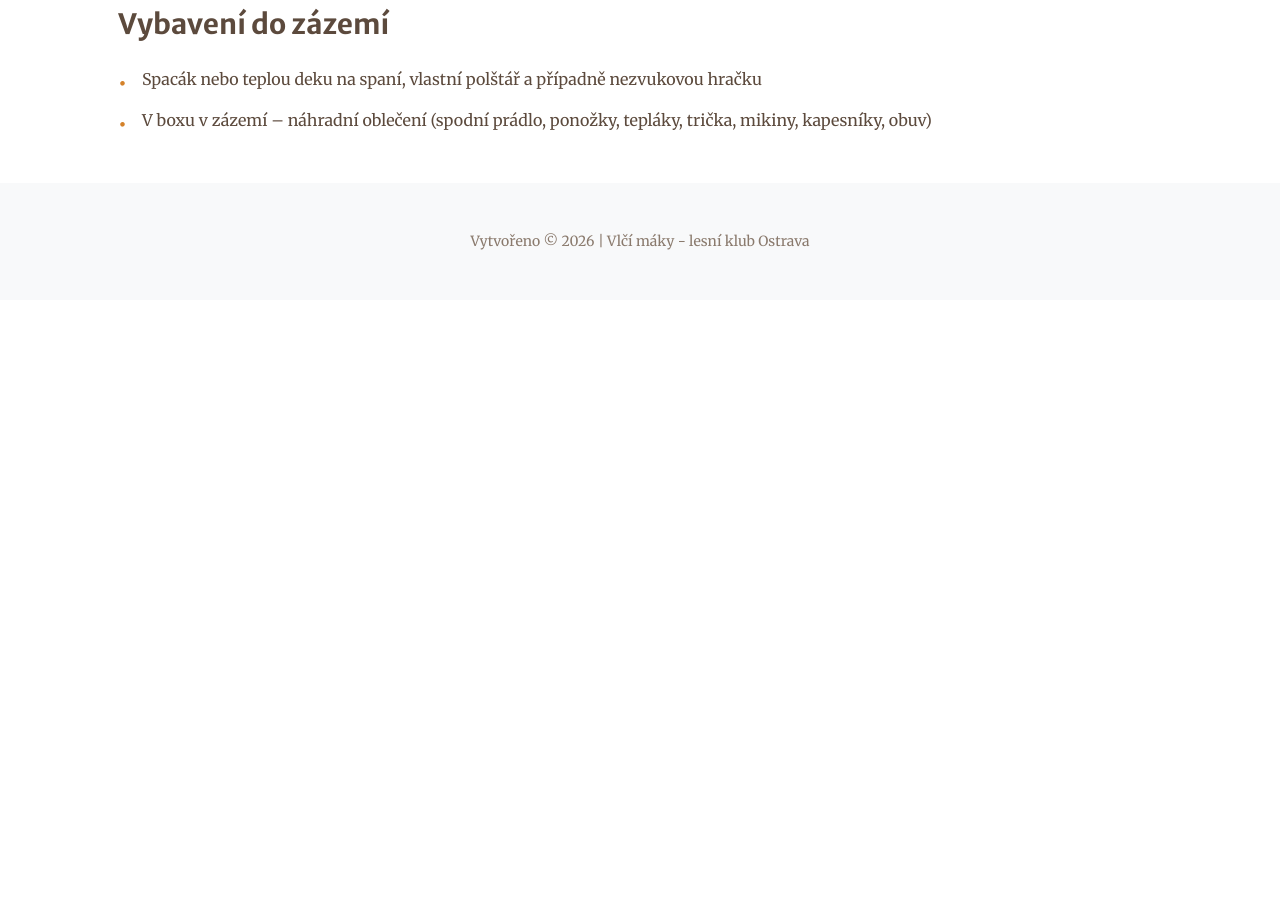
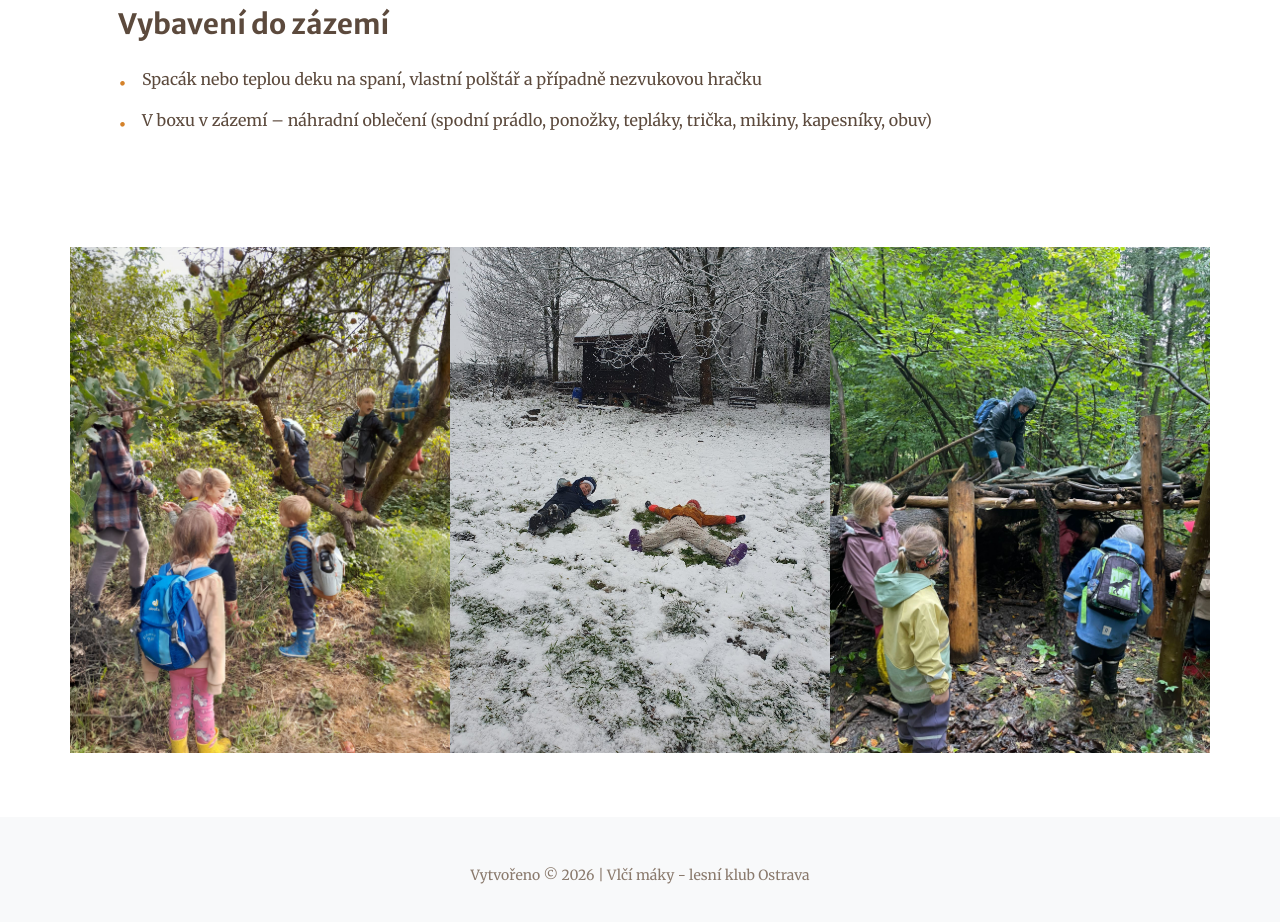
Before and after one commit to vlcimaky/website, a plain HTML site: page prakticke.html in a window 1280 px wide. Shown: the part 2321-3243 px from the top of the page. Before the commit the page ends 2621 px from the top, so only its background shows below. Drawn offline with nearby package versions, Linux system fonts and the light colour scheme; some packages are replaced by stand-ins of ours; a script that the page names is missing.

Commit message:
+ vybaveni

```diff
--- a/prakticke.html
+++ b/prakticke.html
@@ -37,7 +37,8 @@
     <!-- Favicon-->
     <link rel="icon" type="image/x-icon" href="assets/favicon.svg" />
     <!-- Bootstrap Icons-->
-    <link href="https://cdnjs.cloudflare.com/ajax/libs/bootstrap-icons/1.13.1/font/bootstrap-icons.min.css" rel="stylesheet" />
+    <link href="https://cdnjs.cloudflare.com/ajax/libs/bootstrap-icons/1.13.1/font/bootstrap-icons.min.css"
+        rel="stylesheet" />
     <!-- Google fonts-->
     <link href="https://fonts.googleapis.com/css?family=Merriweather+Sans:400,700" rel="stylesheet" />
     <link href="https://fonts.googleapis.com/css?family=Merriweather:400,300,300italic,400italic,700,700italic"
@@ -97,22 +98,28 @@
                 <p class="text-center mb-5 lead">"Neexistuje špatné počasí, jen špatné oblečení!"</p>
                 <div class="row gx-5 mb-5 align-items-center">
                     <div class="col-md-6 mb-4 mb-md-0 d-flex justify-content-center align-items-center">
-                    <a href="assets/img/12.jpg" class="equipment-image-link" data-lightbox="equipment" data-title="Vybavení dítěte do lesního klubu">
-                        <img class="img-fluid equipment-image" src="assets/img/12.jpg" alt="Děti v lesním klubu s vhodným vybavením"
-                            loading="lazy" />
+                        <a href="assets/img/12.jpg" class="equipment-image-link" data-lightbox="equipment"
+                            data-title="Vybavení dítěte do lesního klubu">
+                            <img class="img-fluid equipment-image" src="assets/img/12.jpg"
+                                alt="Děti v lesním klubu s vhodným vybavením" loading="lazy" />
                         </a>
                     </div>
                     <div class="col-md-6 equipment-text">
-                    <p class="text-muted mb-3">Většinu společných dní trávíme venku v přírodě. Dostáváme se tak přirozeně do kontaktu se všemi živly
-                        a přírodními cykly, budujeme odolnost a učíme se prožitkem. Oblékáme se tak, aby nás nezaskočilo ani
+                        <p class="text-muted mb-3">Většinu společných dní trávíme venku v přírodě. Dostáváme se tak
+                            přirozeně do kontaktu se všemi živly
+                            a přírodními cykly, budujeme odolnost a učíme se prožitkem. Oblékáme se tak, aby nás
+                            nezaskočilo ani
                             bláto ani mráz. Děti mají outdoorové vybavení, které jim umožňuje zůstat v suchu a teple.
                             Doporučujeme vrstvené oblékání (tzv. cibulový systém).</p>
                         <p class="text-muted mb-3">Podle aktuálního počasí a pohybových
-                        aktivit dětí vrstvy odebíráme či přidáváme tak, aby dítě mělo optimální teplotní komfort. Starší
+                            aktivit dětí vrstvy odebíráme či přidáváme tak, aby dítě mělo optimální teplotní komfort.
+                            Starší
                             děti učíme regulovat si množství oblečených vrstev, aby dosáhly teplotního komfortu. Rodičům
-                        doporučujeme, aby dětem oblékaly oblečení zejména z přírodních prodyšných materiálů (bavlna,
+                            doporučujeme, aby dětem oblékaly oblečení zejména z přírodních prodyšných materiálů
+                            (bavlna,
                             merino/vlna, bambus, len...) či moderních outdoorových materiálů.</p>
-                    <p class="text-muted mb-0">Veškeré oblečení je nutné mít podepsané. Zajistíte tím rychlejší oblékání dítěte, což je nesmírně
+                        <p class="text-muted mb-0">Veškeré oblečení je nutné mít podepsané. Zajistíte tím rychlejší
+                            oblékání dítěte, což je nesmírně
                             důležité v zimě a při mokru.</p>
                     </div>
                 </div>
@@ -127,12 +134,15 @@
                 <div class="equipment-section mb-4">
                     <h4 class="mb-3"><i class="bi bi-calendar4-range me-2 text-primary"></i>Celoroční</h4>
                     <ul class="equipment-list">
-                    <li>Batoh s nastavitelnou délkou ramenních popruhů, s hrudním pásem, s dostatečným úložným prostorem
-                        (děti nosí v batohu svačinu, pití, kapesníky, náhradní oblečení, karimatku na sezení, pytlík na
+                        <li>Batoh s nastavitelnou délkou ramenních popruhů, s hrudním pásem, s dostatečným úložným
+                            prostorem
+                            (děti nosí v batohu svačinu, pití, kapesníky, náhradní oblečení, karimatku na sezení, pytlík
+                            na
                             poklady z lesa,…)</li>
                         <li>Gumáky</li>
                         <li>Pokrývka hlavy (kšiltovka, čepice)</li>
-                    <li>Dostatek náhradního oblečení jak v batohu (stačí po 1ks), tak v zázemí (ve více kusech) – na pobytu
+                        <li>Dostatek náhradního oblečení jak v batohu (stačí po 1ks), tak v zázemí (ve více kusech) – na
+                            pobytu
                             v přírodě je nejdůležitější se udržovat v teple a suchu.</li>
                     </ul>
                 </div>
@@ -155,8 +165,10 @@
                     <ul class="equipment-list">
                         <li>Čepice (kukla)</li>
                         <li>Rukavice (vrchní nepromokavé, spodní pětiprsté, náhradní v batohu i v zázemí)</li>
-                    <li>Funkční spodní vrstva (nejblíže tělu – tílka, trika, punčochy, ponožky z funkčních materiálů)</li>
-                    <li>Střední zateplovací vrstva (vytváří vzduchový prostor mezi spodní a vrchní vrstvou – např. mikiny,
+                        <li>Funkční spodní vrstva (nejblíže tělu – tílka, trika, punčochy, ponožky z funkčních
+                            materiálů)</li>
+                        <li>Střední zateplovací vrstva (vytváří vzduchový prostor mezi spodní a vrchní vrstvou – např.
+                            mikiny,
                             svetry)</li>
                         <li>Vnější izolační vrstva (nepromokavé a prodyšné materiály – bunda, kalhoty)</li>
                     </ul>
@@ -197,12 +209,31 @@
                 </div>
             </div>
         </section>
+        <!--Komunita-->
+        <section class="page-section" id="komunita">
+            <div class="container p-0">
+                <div class="row g-0">
+                    <div class="col-lg-4 col-sm-6">
+                        <img class="img-fluid" src="assets/img/vybaveni_2.jpg" alt="Děti při komunitní akci"
+                            loading="lazy" />
+                    </div>
+                    <div class="col-lg-4 col-sm-6">
+                        <img class="img-fluid" src="assets/img/vybaveni_0.jpg" alt="Rodinná brigáda na zahradě"
+                            loading="lazy" />
+                    </div>
+                    <div class="col-lg-4 col-sm-6">
+                        <img class="img-fluid" src="assets/img/vybaveni_1.jpg" alt="Společná slavnost" loading="lazy" />
+                    </div>
+                </div>
+            </div>
+        </section>
     </main>
 
     <!-- Footer-->
     <footer class="bg-light py-5">
         <div class="container px-4 px-lg-5">
-            <div class="small text-center text-muted">Vytvořeno &copy; <span id="year"></span> | Vlčí máky - lesní klub Ostrava</div>
+            <div class="small text-center text-muted">Vytvořeno &copy; <span id="year"></span> | Vlčí máky - lesní klub
+                Ostrava</div>
         </div>
     </footer>
 
```
Also changed, not shown: nas-tym.html (+1 -1 lines), assets/icons/quote-close.svg (added), assets/img/1.jpg (added), assets/img/vybaveni_0.jpg (added), assets/img/vybaveni_1.jpg (added), assets/img/vybaveni_2.jpg (added). Lines whose indentation alone changed are shown as unchanged.
